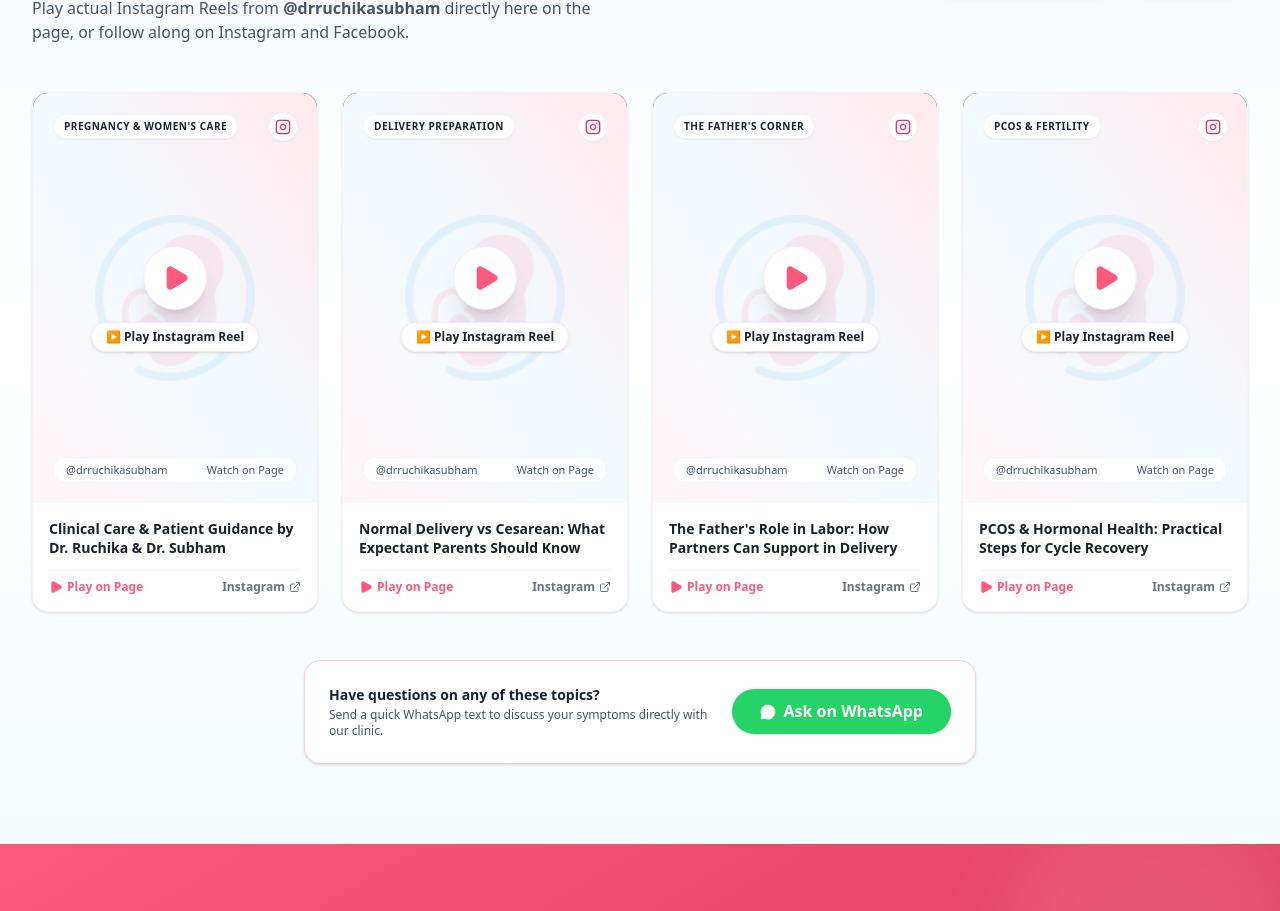
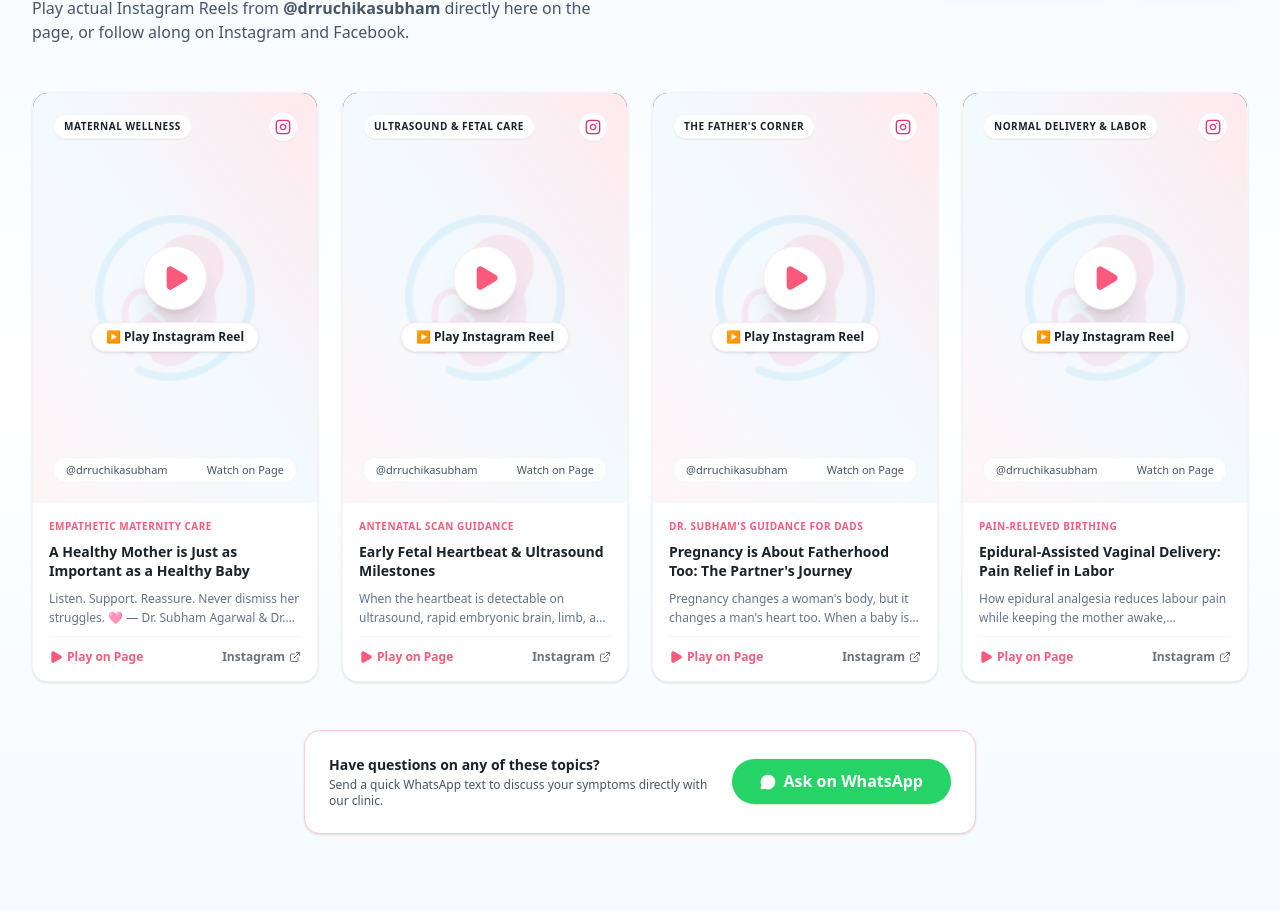
Before and after one commit to prince8809/drruchikasubham, a Next.js app in the folder website/: page / in a window 1280 px wide. Shown: the part 4940-5851 px from the top of the page. Built offline with nearby package versions, Linux system fonts and the light colour scheme.

Commit message:
feat: populate social hub with authentic reels from @drruchikasubham scraped data

```diff
--- a/website/src/components/home/SocialHub.tsx
+++ b/website/src/components/home/SocialHub.tsx
@@ -197,12 +197,18 @@ export default function SocialHub() {
                 </div>
 
                 {/* Card Title & Actions */}
-                <div className="p-4 space-y-3 bg-white">
+                <div className="p-4 space-y-2 bg-white">
+                  <span className="text-[10px] font-bold text-[#FB5A7C] uppercase tracking-wider block">
+                    {post.tagline || post.category}
+                  </span>
                   <h4 className="font-bold text-sm text-[#1A2229] leading-snug line-clamp-2">
                     {post.title}
                   </h4>
+                  <p className="text-xs text-[#64748B] line-clamp-2 leading-relaxed">
+                    {post.caption}
+                  </p>
 
-                  <div className="flex items-center justify-between text-xs pt-2 border-t border-gray-100">
+                  <div className="flex items-center justify-between text-xs pt-3 border-t border-gray-100">
                     {/* Inline Play Toggle */}
                     <button
                       onClick={() => handlePlayCard(post.id)}
--- a/website/src/data/social-feed.ts
+++ b/website/src/data/social-feed.ts
@@ -4,47 +4,52 @@ export interface SocialPost {
   id: string;
   title: string;
   category: string;
+  caption: string;
   instagramUrl: string;
   reelId: string;
-  duration?: string;
-  views?: string;
+  likes?: string;
+  tagline?: string;
 }
 
 export const socialPosts: SocialPost[] = [
   {
     id: "reel-1",
-    title: "Clinical Care & Patient Guidance by Dr. Ruchika & Dr. Subham",
-    category: "Pregnancy & Women's Care",
+    title: "A Healthy Mother is Just as Important as a Healthy Baby",
+    category: "Maternal Wellness",
+    caption: "Listen. Support. Reassure. Never dismiss her struggles. 🩷 — Dr. Subham Agarwal & Dr. Ruchika Agarwal",
     instagramUrl: "https://www.instagram.com/reel/Dc2l3etREc9/",
     reelId: "Dc2l3etREc9",
-    duration: "Reel",
-    views: "Featured",
+    likes: "Featured",
+    tagline: "Empathetic Maternity Care",
   },
   {
     id: "reel-2",
-    title: "Normal Delivery vs Cesarean: What Expectant Parents Should Know",
-    category: "Delivery Preparation",
-    instagramUrl: "https://www.instagram.com/reel/Dc2l3etREc9/",
-    reelId: "Dc2l3etREc9",
-    duration: "Reel",
-    views: "Recent",
+    title: "Early Fetal Heartbeat & Ultrasound Milestones",
+    category: "Ultrasound & Fetal Care",
+    caption: "When the heartbeat is detectable on ultrasound, rapid embryonic brain, limb, and skeletal development begins.",
+    instagramUrl: "https://www.instagram.com/reel/Dc0osbQTJm-/",
+    reelId: "Dc0osbQTJm-",
+    likes: "Milestone",
+    tagline: "Antenatal Scan Guidance",
   },
   {
     id: "reel-3",
-    title: "The Father's Role in Labor: How Partners Can Support in Delivery",
+    title: "Pregnancy is About Fatherhood Too: The Partner's Journey",
     category: "The Father's Corner",
-    instagramUrl: "https://www.instagram.com/reel/Dc2l3etREc9/",
-    reelId: "Dc2l3etREc9",
-    duration: "Reel",
-    views: "Guidance",
+    caption: "Pregnancy changes a woman's body, but it changes a man's heart too. When a baby is born, a father is born too. 👶❤️",
+    instagramUrl: "https://www.instagram.com/reel/Dc0EIuHxWDt/",
+    reelId: "Dc0EIuHxWDt",
+    likes: "Partner Support",
+    tagline: "Dr. Subham's Guidance for Dads",
   },
   {
     id: "reel-4",
-    title: "PCOS & Hormonal Health: Practical Steps for Cycle Recovery",
-    category: "PCOS & Fertility",
-    instagramUrl: "https://www.instagram.com/reel/Dc2l3etREc9/",
-    reelId: "Dc2l3etREc9",
-    duration: "Reel",
-    views: "Medical Advice",
+    title: "Epidural-Assisted Vaginal Delivery: Pain Relief in Labor",
+    category: "Normal Delivery & Labor",
+    caption: "How epidural analgesia reduces labour pain while keeping the mother awake, comfortable, and active during delivery.",
+    instagramUrl: "https://www.instagram.com/reel/Dcx7-VnzziB/",
+    reelId: "Dcx7-VnzziB",
+    likes: "180+ Likes",
+    tagline: "Pain-Relieved Birthing",
   }
 ];
```
